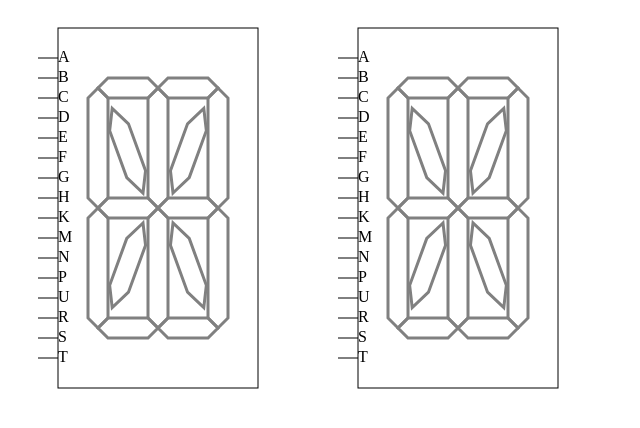
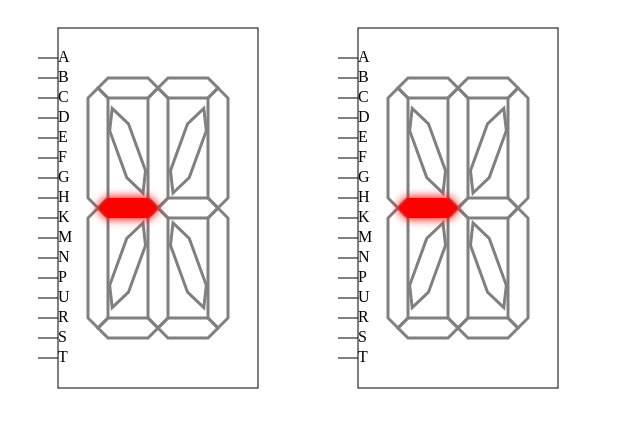
Before and after one commit to sysvly/seg16-by-html5, a plain HTML site: page index.html in a window 1280 px wide. Shown: the whole page, without its empty margins (0-640 px from the left). Drawn offline with Linux system fonts and the light colour scheme.

Commit message:
增加了光晕效果

```diff
--- a/index.html
+++ b/index.html
@@ -1,7 +1,9 @@
 <html>
+
 <head>
     <title>seg16 html5 demo</title>
 </head>
+
 <body>
     <svg id="svgRoot" xmlns="http://www.w3.org/2000/svg" version="1.1" width="600" height="400">
         <g id="seg1" transform="translate(-150,0)">
@@ -14,58 +16,106 @@
                 <text x="300" y="0" fill="red" transform="translate(300,200)"  text-anchor="end">(300,0)</text>
                 draw axis end-->
             <!-- draw seg 16 start-->
-                <path led= 'A' d="M0 0 L10 10 L50  10 L60  0 L50  -10 L10 -10 L0 0 Z" transform="translate(300,80)rotate(180)" fill="none" stroke="gray" stroke-width="3" /><!-- A led-->
-                <path led= 'B' d="M0 0 L10 10 L50  10 L60  0 L50  -10 L10 -10 L0 0 Z" transform="translate(300,80)" fill="none" stroke="gray" stroke-width="3" /><!-- B led-->
-                <path led= 'C' d="M0 0 L10 10 L110 10 L120 0 L110 -10 L10 -10 L0 0 Z" transform="translate(300,80)rotate(90)translate(0,-60)" fill="none" stroke="gray" stroke-width="3" /><!-- C led-->
-                <path led= 'D' d="M0 0 L10 10 L110 10 L120 0 L110 -10 L10 -10 L0 0 Z" transform="translate(300,200)rotate(90)translate(0,-60)" fill="none" stroke="gray" stroke-width="3" /><!-- D led-->
-                <path led= 'E' d="M0 0 L10 10 L50  10 L60  0 L50  -10 L10 -10 L0 0 Z" transform="translate(300,320)" fill="none" stroke="gray" stroke-width="3" /><!-- E led-->
-                <path led= 'F' d="M0 0 L10 10 L50  10 L60  0 L50  -10 L10 -10 L0 0 Z" transform="translate(300,320)rotate(180)" fill="none" stroke="gray" stroke-width="3" /><!-- F led-->
-                <path led= 'G' d="M0 0 L10 10 L110 10 L120 0 L110 -10 L10 -10 L0 0 Z" transform="translate(300,200)rotate(90)translate(0,60)" fill="none" stroke="gray" stroke-width="3" /><!-- G led-->
-                <path led= 'H' d="M0 0 L10 10 L110 10 L120 0 L110 -10 L10 -10 L0 0 Z" transform="translate(300,80)rotate(90)translate(0,60)" fill="none" stroke="gray" stroke-width="3" /><!-- H led-->
-                <path led= 'K' d="M0 0 L20 10 L70 10 L90 0 L70 -10 L20 -10 L0 0 Z"    transform="translate(285,185)rotate(180)rotate(70)" fill="none" stroke="gray" stroke-width="3" /><!-- K led-->
-                <path led= 'M' d="M0 0 L10 10 L110 10 L120 0 L110 -10 L10 -10 L0 0 Z" transform="translate(300,200)rotate(-90)" fill="none" stroke="gray" stroke-width="3" /><!-- M led-->
-                <path led= 'N' d="M0 0 L20 10 L70 10 L90 0 L70 -10 L20 -10 L0 0 Z"    transform="translate(315,185)rotate(-70)" fill="none" stroke="gray" stroke-width="3" /><!-- N led-->
-                <path led= 'P' d="M0 0 L10 10 L50  10 L60  0 L50  -10 L10 -10 L0 0 Z" transform="translate(300,200)" fill="none" stroke="gray" stroke-width="3" /><!-- P led-->
-                <path led= 'R' d="M0 0 L20 10 L70 10 L90 0 L70 -10 L20 -10 L0 0 Z"    transform="translate(315,215)rotate(70)" fill="none" stroke="gray" stroke-width="3" /><!-- R led-->
-                <path led= 'S' d="M0 0 L10 10 L110 10 L120 0 L110 -10 L10 -10 L0 0 Z" transform="translate(300,200)rotate(90)" fill="none" stroke="gray" stroke-width="3" /><!-- S led-->
-                <path led= 'T' d="M0 0 L20 10 L70 10 L90 0 L70 -10 L20 -10 L0 0 Z"    transform="translate(285,215)rotate(180)rotate(-70)" fill="none" stroke="gray" stroke-width="3" /><!-- T led-->
-                <path led= 'U' d="M0 0 L10 10 L50  10 L60  0 L50  -10 L10 -10 L0 0 Z" transform="translate(300,200)rotate(180)" fill="none" stroke="gray" stroke-width="3" /><!-- U led-->
+            <path led='A' d="M0 0 L10 10 L50  10 L60  0 L50  -10 L10 -10 L0 0 Z" transform="translate(300,80)rotate(180)" fill="none" stroke="gray" stroke-width="3" />
+            <!-- A led-->
+            <path led='B' d="M0 0 L10 10 L50  10 L60  0 L50  -10 L10 -10 L0 0 Z" transform="translate(300,80)" fill="none" stroke="gray" stroke-width="3" />
+            <!-- B led-->
+            <path led='C' d="M0 0 L10 10 L110 10 L120 0 L110 -10 L10 -10 L0 0 Z" transform="translate(300,80)rotate(90)translate(0,-60)" fill="none" stroke="gray" stroke-width="3" />
+            <!-- C led-->
+            <path led='D' d="M0 0 L10 10 L110 10 L120 0 L110 -10 L10 -10 L0 0 Z" transform="translate(300,200)rotate(90)translate(0,-60)" fill="none" stroke="gray" stroke-width="3" />
+            <!-- D led-->
+            <path led='E' d="M0 0 L10 10 L50  10 L60  0 L50  -10 L10 -10 L0 0 Z" transform="translate(300,320)" fill="none" stroke="gray" stroke-width="3" />
+            <!-- E led-->
+            <path led='F' d="M0 0 L10 10 L50  10 L60  0 L50  -10 L10 -10 L0 0 Z" transform="translate(300,320)rotate(180)" fill="none" stroke="gray" stroke-width="3" />
+            <!-- F led-->
+            <path led='G' d="M0 0 L10 10 L110 10 L120 0 L110 -10 L10 -10 L0 0 Z" transform="translate(300,200)rotate(90)translate(0,60)" fill="none" stroke="gray" stroke-width="3" />
+            <!-- G led-->
+            <path led='H' d="M0 0 L10 10 L110 10 L120 0 L110 -10 L10 -10 L0 0 Z" transform="translate(300,80)rotate(90)translate(0,60)" fill="none" stroke="gray" stroke-width="3" />
+            <!-- H led-->
+            <path led='K' d="M0 0 L20 10 L70 10 L90 0 L70 -10 L20 -10 L0 0 Z" transform="translate(285,185)rotate(180)rotate(70)" fill="none" stroke="gray" stroke-width="3" />
+            <!-- K led-->
+            <path led='M' d="M0 0 L10 10 L110 10 L120 0 L110 -10 L10 -10 L0 0 Z" transform="translate(300,200)rotate(-90)" fill="none" stroke="gray" stroke-width="3" />
+            <!-- M led-->
+            <path led='N' d="M0 0 L20 10 L70 10 L90 0 L70 -10 L20 -10 L0 0 Z" transform="translate(315,185)rotate(-70)" fill="none" stroke="gray" stroke-width="3" />
+            <!-- N led-->
+            <path led='P' d="M0 0 L10 10 L50  10 L60  0 L50  -10 L10 -10 L0 0 Z" transform="translate(300,200)" fill="none" stroke="gray" stroke-width="3" />
+            <!-- P led-->
+            <path led='R' d="M0 0 L20 10 L70 10 L90 0 L70 -10 L20 -10 L0 0 Z" transform="translate(315,215)rotate(70)" fill="none" stroke="gray" stroke-width="3" />
+            <!-- R led-->
+            <path led='S' d="M0 0 L10 10 L110 10 L120 0 L110 -10 L10 -10 L0 0 Z" transform="translate(300,200)rotate(90)" fill="none" stroke="gray" stroke-width="3" />
+            <!-- S led-->
+            <path led='T' d="M0 0 L20 10 L70 10 L90 0 L70 -10 L20 -10 L0 0 Z" transform="translate(285,215)rotate(180)rotate(-70)" fill="none" stroke="gray" stroke-width="3" />
+            <!-- T led-->
+            <path led='U' d="M0 0 L10 10 L50  10 L60  0 L50  -10 L10 -10 L0 0 Z" transform="translate(300,200)rotate(180)" fill="red" stroke="none" stroke-width="3" filter= 'url(#sofGlow)' />
+            <!-- U led-->
             <!-- draw seg 16 end-->
-                <rect x="-100" y="-180" width="200" height="360" fill="none" stroke="black" transform="translate(300,200)" /><!-- wireframe-->
-                <line x1="-100" y1="-150" x2="-120" y2="-150" stroke="black" transform="translate(300,200)"></line> <!-- wire "A" -->
-                <text x="0" y="0" fill="black" transform="translate(300,200)translate(-100,-150)"  text-anchor="start" dominant-baseline="middle">A</text>
-                <line x1="-100" y1="-130" x2="-120" y2="-130" stroke="black" transform="translate(300,200)"></line> <!-- wire "B" -->
-                <text x="0" y="0" fill="black" transform="translate(300,200)translate(-100,-130)"  text-anchor="start" dominant-baseline="middle">B</text>
-                <line x1="-100" y1="-110" x2="-120" y2="-110" stroke="black" transform="translate(300,200)"></line> <!-- wire "C" -->
-                <text x="0" y="0" fill="black" transform="translate(300,200)translate(-100,-110)"  text-anchor="start" dominant-baseline="middle">C</text>
-                <line x1="-100" y1="-90" x2="-120" y2="-90" stroke="black" transform="translate(300,200)"></line> <!-- wire "D" -->
-                <text x="0" y="0" fill="black" transform="translate(300,200)translate(-100,-90)"  text-anchor="start" dominant-baseline="middle">D</text>
-                <line x1="-100" y1="-70" x2="-120" y2="-70" stroke="black" transform="translate(300,200)"></line> <!-- wire "E" -->
-                <text x="0" y="0" fill="black" transform="translate(300,200)translate(-100,-70)"  text-anchor="start" dominant-baseline="middle">E</text>
-                <line x1="-100" y1="-50" x2="-120" y2="-50" stroke="black" transform="translate(300,200)"></line> <!-- wire "F" -->
-                <text x="0" y="0" fill="black" transform="translate(300,200)translate(-100,-50)"  text-anchor="start" dominant-baseline="middle">F</text>
-                <line x1="-100" y1="-30" x2="-120" y2="-30" stroke="black" transform="translate(300,200)"></line> <!-- wire "G" -->
-                <text x="0" y="0" fill="black" transform="translate(300,200)translate(-100,-30)"  text-anchor="start" dominant-baseline="middle">G</text>
-                <line x1="-100" y1="-10" x2="-120" y2="-10" stroke="black" transform="translate(300,200)"></line> <!-- wire "H"  -->
-                <text x="0" y="0" fill="black" transform="translate(300,200)translate(-100,-10)"  text-anchor="start" dominant-baseline="middle">H</text>
-                <line x1="-100" y1="10" x2="-120" y2="10" stroke="black" transform="translate(300,200)"></line> <!-- wire "K" -->
-                <text x="0" y="0" fill="black" transform="translate(300,200)translate(-100,10)"  text-anchor="start" dominant-baseline="middle">K</text>
-                <line x1="-100" y1="30" x2="-120" y2="30" stroke="black" transform="translate(300,200)"></line> <!-- wire "M" -->
-                <text x="0" y="0" fill="black" transform="translate(300,200)translate(-100,30)"  text-anchor="start" dominant-baseline="middle">M</text>
-                <line x1="-100" y1="50" x2="-120" y2="50" stroke="black" transform="translate(300,200)"></line> <!-- wire "N" -->
-                <text x="0" y="0" fill="black" transform="translate(300,200)translate(-100,50)"  text-anchor="start" dominant-baseline="middle">N</text>
-                <line x1="-100" y1="70" x2="-120" y2="70" stroke="black" transform="translate(300,200)"></line> <!-- wire "P" -->
-                <text x="0" y="0" fill="black" transform="translate(300,200)translate(-100,70)"  text-anchor="start" dominant-baseline="middle">P</text>
-                <line x1="-100" y1="90" x2="-120" y2="90" stroke="black" transform="translate(300,200)"></line> <!-- wire "U" -->
-                <text x="0" y="0" fill="black" transform="translate(300,200)translate(-100,90)"  text-anchor="start" dominant-baseline="middle">U</text>
-                <line x1="-100" y1="110" x2="-120" y2="110" stroke="black" transform="translate(300,200)"></line> <!-- wire "R" -->
-                <text x="0" y="0" fill="black" transform="translate(300,200)translate(-100,110)"  text-anchor="start" dominant-baseline="middle">R</text>
-                <line x1="-100" y1="130" x2="-120" y2="130" stroke="black" transform="translate(300,200)"></line> <!-- wire "S" -->
-                <text x="0" y="0" fill="black" transform="translate(300,200)translate(-100,130)"  text-anchor="start" dominant-baseline="middle">S</text>
-                <line x1="-100" y1="150" x2="-120" y2="150" stroke="black" transform="translate(300,200)"></line> <!-- wire "T" -->
-                <text x="0" y="0" fill="black" transform="translate(300,200)translate(-100,150)"  text-anchor="start" dominant-baseline="middle">T</text>
-                <!-- <path d="M10 -10 A10 10 180 1 0 10 10 L50 10 A 10 10 180 1 0 50 -10 L 10 -10 Z" transform="translate(300,360)" fill="yellow" stroke="gray" stroke-width="3" /> test-->
+            <rect x="-100" y="-180" width="200" height="360" fill="none" stroke="black" transform="translate(300,200)" />
+            <!-- wireframe-->
+            <line x1="-100" y1="-150" x2="-120" y2="-150" stroke="black" transform="translate(300,200)"></line>
+            <!-- wire "A" -->
+            <text x="0" y="0" fill="black" transform="translate(300,200)translate(-100,-150)" text-anchor="start" dominant-baseline="middle">A</text>
+            <line x1="-100" y1="-130" x2="-120" y2="-130" stroke="black" transform="translate(300,200)"></line>
+            <!-- wire "B" -->
+            <text x="0" y="0" fill="black" transform="translate(300,200)translate(-100,-130)" text-anchor="start" dominant-baseline="middle">B</text>
+            <line x1="-100" y1="-110" x2="-120" y2="-110" stroke="black" transform="translate(300,200)"></line>
+            <!-- wire "C" -->
+            <text x="0" y="0" fill="black" transform="translate(300,200)translate(-100,-110)" text-anchor="start" dominant-baseline="middle">C</text>
+            <line x1="-100" y1="-90" x2="-120" y2="-90" stroke="black" transform="translate(300,200)"></line>
+            <!-- wire "D" -->
+            <text x="0" y="0" fill="black" transform="translate(300,200)translate(-100,-90)" text-anchor="start" dominant-baseline="middle">D</text>
+            <line x1="-100" y1="-70" x2="-120" y2="-70" stroke="black" transform="translate(300,200)"></line>
+            <!-- wire "E" -->
+            <text x="0" y="0" fill="black" transform="translate(300,200)translate(-100,-70)" text-anchor="start" dominant-baseline="middle">E</text>
+            <line x1="-100" y1="-50" x2="-120" y2="-50" stroke="black" transform="translate(300,200)"></line>
+            <!-- wire "F" -->
+            <text x="0" y="0" fill="black" transform="translate(300,200)translate(-100,-50)" text-anchor="start" dominant-baseline="middle">F</text>
+            <line x1="-100" y1="-30" x2="-120" y2="-30" stroke="black" transform="translate(300,200)"></line>
+            <!-- wire "G" -->
+            <text x="0" y="0" fill="black" transform="translate(300,200)translate(-100,-30)" text-anchor="start" dominant-baseline="middle">G</text>
+            <line x1="-100" y1="-10" x2="-120" y2="-10" stroke="black" transform="translate(300,200)"></line>
+            <!-- wire "H"  -->
+            <text x="0" y="0" fill="black" transform="translate(300,200)translate(-100,-10)" text-anchor="start" dominant-baseline="middle">H</text>
+            <line x1="-100" y1="10" x2="-120" y2="10" stroke="black" transform="translate(300,200)"></line>
+            <!-- wire "K" -->
+            <text x="0" y="0" fill="black" transform="translate(300,200)translate(-100,10)" text-anchor="start" dominant-baseline="middle">K</text>
+            <line x1="-100" y1="30" x2="-120" y2="30" stroke="black" transform="translate(300,200)"></line>
+            <!-- wire "M" -->
+            <text x="0" y="0" fill="black" transform="translate(300,200)translate(-100,30)" text-anchor="start" dominant-baseline="middle">M</text>
+            <line x1="-100" y1="50" x2="-120" y2="50" stroke="black" transform="translate(300,200)"></line>
+            <!-- wire "N" -->
+            <text x="0" y="0" fill="black" transform="translate(300,200)translate(-100,50)" text-anchor="start" dominant-baseline="middle">N</text>
+            <line x1="-100" y1="70" x2="-120" y2="70" stroke="black" transform="translate(300,200)"></line>
+            <!-- wire "P" -->
+            <text x="0" y="0" fill="black" transform="translate(300,200)translate(-100,70)" text-anchor="start" dominant-baseline="middle">P</text>
+            <line x1="-100" y1="90" x2="-120" y2="90" stroke="black" transform="translate(300,200)"></line>
+            <!-- wire "U" -->
+            <text x="0" y="0" fill="black" transform="translate(300,200)translate(-100,90)" text-anchor="start" dominant-baseline="middle">U</text>
+            <line x1="-100" y1="110" x2="-120" y2="110" stroke="black" transform="translate(300,200)"></line>
+            <!-- wire "R" -->
+            <text x="0" y="0" fill="black" transform="translate(300,200)translate(-100,110)" text-anchor="start" dominant-baseline="middle">R</text>
+            <line x1="-100" y1="130" x2="-120" y2="130" stroke="black" transform="translate(300,200)"></line>
+            <!-- wire "S" -->
+            <text x="0" y="0" fill="black" transform="translate(300,200)translate(-100,130)" text-anchor="start" dominant-baseline="middle">S</text>
+            <line x1="-100" y1="150" x2="-120" y2="150" stroke="black" transform="translate(300,200)"></line>
+            <!-- wire "T" -->
+            <text x="0" y="0" fill="black" transform="translate(300,200)translate(-100,150)" text-anchor="start" dominant-baseline="middle">T</text>
         </g>
+
+        <defs>
+                <filter id="sofGlow" height="300%" width="300%" x="-75%" y="-75%">
+                    <feMorphology operator="dilate" radius="1" in="SourceAlpha" result="thicken" />
+                    <feGaussianBlur in="thicken" stdDeviation="5" result="blurred" />
+                    <feFlood flood-color="rgb(255,0,0)" result="glowColor" />
+                    <feComposite in="glowColor" in2="blurred" operator="in" result="softGlow_colored" />
+                    <feMerge>
+                        <feMergeNode in="softGlow_colored"/>
+                        <feMergeNode in="SourceGraphic"/>
+                    </feMerge>
+                </filter>
+            </defs>
+
+
+
 
     </svg>
     <script>
@@ -76,4 +126,5 @@
         document.getElementById("svgRoot").appendChild(seg2);
     </script>
 </body>
+
 </html>
```
Lines whose indentation alone changed are shown as unchanged.
